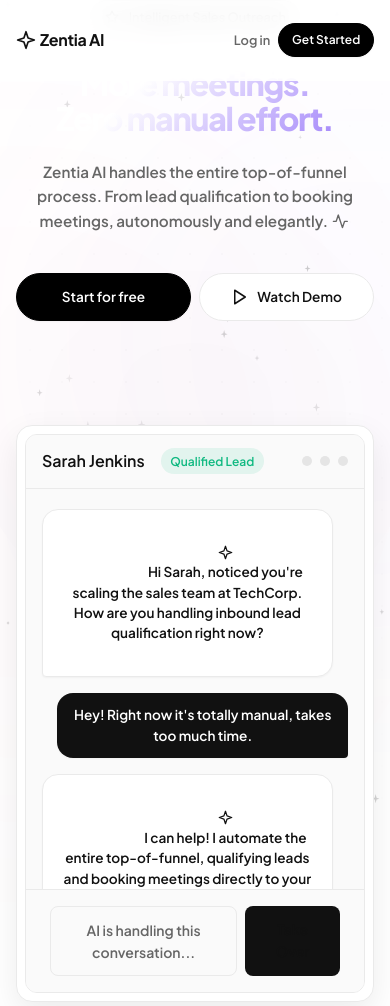
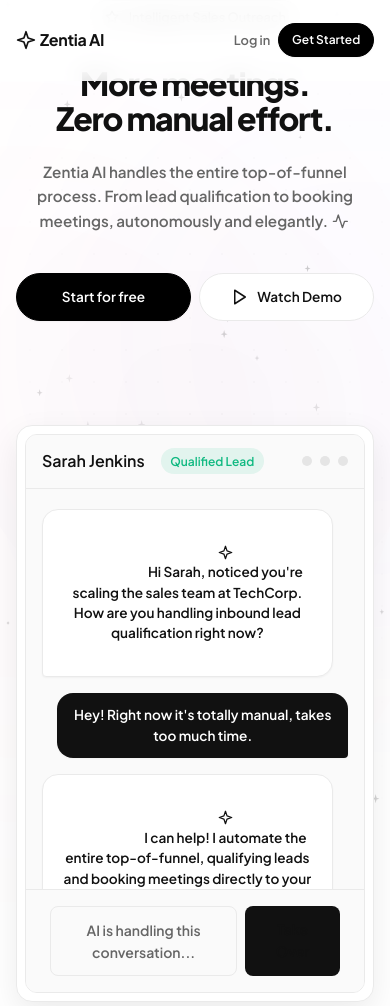
Before and after one commit to Toofiks/Zentia-AI, a website: page index.html in a window 390 px wide. Shown: the top 1006 px of the page. Drawn offline with nearby package versions, Linux system fonts and the light colour scheme; no server answers.

Commit message:
UI: Remove gradient glow from hero title on mobile for clean black look

```diff
--- a/style.css
+++ b/style.css
@@ -1935,9 +1935,9 @@ p {
     font-size: 2.6rem !important;
     line-height: 1.1;
     margin-bottom: 1.5rem !important;
-    background: linear-gradient(135deg, #fff 30%, #a78bfa 100%);
-    -webkit-background-clip: text;
-    -webkit-text-fill-color: transparent;
+    color: var(--fg-main) !important;
+    background: none !important;
+    -webkit-text-fill-color: var(--fg-main) !important;
   }
   .hero-desc {
     font-size: 1.1rem;
```
